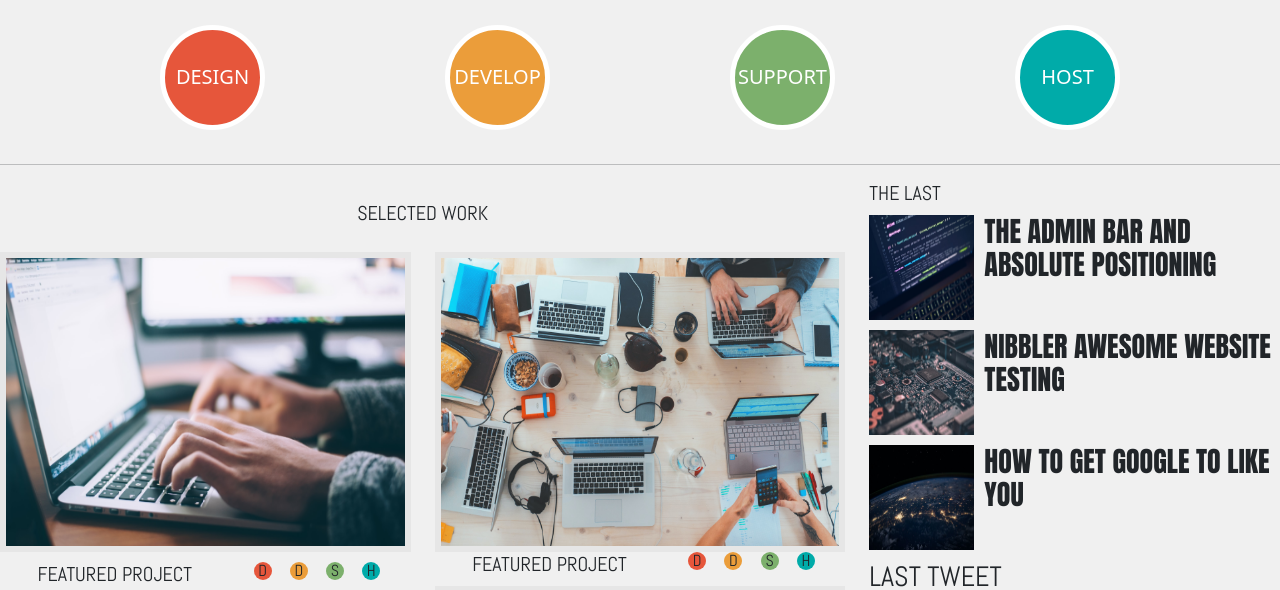
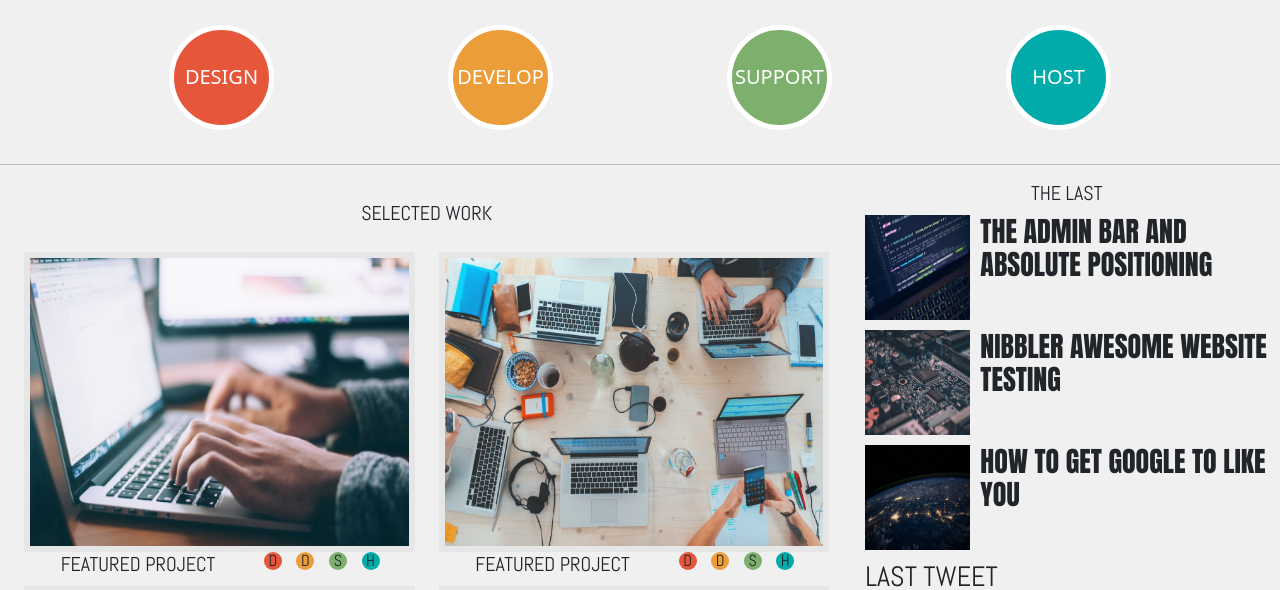
Before and after one commit to Harris-Choi-codeup-design-up/CodeUp-Design-Project, a plain HTML site: page Index.html in a window 1280 px wide. Shown: the part 205-795 px from the top of the page. Drawn offline with nearby package versions, Linux system fonts and the light colour scheme.

Commit message:
added the fini al touches

```diff
--- a/Index.html
+++ b/Index.html
@@ -54,21 +54,18 @@
                 <h3 style="margin-bottom: 20px; margin-top: 20px;">FROM PARK CITY, UTAH</h3>
             </div>
 
-                <div class="row row-cols-2 col-sm">
-                    <div class="logo1 d-flex justify-content-center">
+                <div class="row row-cols-2 col-sm justify-content-center">
+                    <div class="logoL d-flex justify-content-center col-5 col-md-3">
                         <h5 style="width: 105px; height: 105px; border-radius: 100%; background-color: #E6563B; display: flex; justify-content: center; align-items: center; color: white; border: 5px solid white;">DESIGN</h5>
                     </div>
 
-                    <div class="logo2 d-flex justify-content-center">
+                    <div class="logoR d-flex justify-content-center col-5 col-md-3">
                         <h5 style="width: 105px; height: 105px; border-radius: 100%; background-color: #EB9D3A; display: flex; justify-content: center; align-items: center; color: white; border: 5px solid white;">DEVELOP</h5>
                     </div>
-                </div>
-
-                <div class="row row-cols-2 col-sm">
-                    <div class="logo3 d-flex justify-content-center">
+                    <div class="logoL d-flex justify-content-center col-5 col-md-3">
                         <h5 style="width: 105px; height: 105px; border-radius: 100%; background-color: #7CB06C; display: flex; justify-content: center; align-items: center; color: white; border: 5px solid white;">SUPPORT</h5>
                     </div>
-                    <div class="logo4 d-flex justify-content-center">
+                    <div class="logoR d-flex justify-content-center col-5 col-md-3">
                         <h5 style="width: 105px; height: 105px; border-radius: 100%; background-color: #00ABA9; display: flex; justify-content: center; align-items: center; color: white; border: 5px solid white;">HOST</h5>
                     </div>
                 </div>
@@ -125,7 +122,7 @@
                 <div class="col-lg-4">
 
                     <div class="sideBar" style="font-family: 'Anton', sans-serif;">
-                        <h5 style="font-family: 'Abel', sans-serif;">THE LAST</h5>
+                        <h5 id="sHeader" style="font-family: 'Abel', sans-serif; text-align: center">THE LAST</h5>
                         <div class="side1 d-flex justify-content-start">
                         <img src="img/fifth-img.jpg">
                         <h3>THE ADMIN BAR AND ABSOLUTE POSITIONING</h3>
--- a/style.css
+++ b/style.css
@@ -10,11 +10,20 @@
 .d-flex{
     margin-top: 10px;
     margin-bottom: 10px;
-
 }
 .d-flex img{
     margin-right: 10px;
 }
+.row{
+    padding: 0;
+    margin: 0;
+}
+/*.btnCenter{*/
+/*    display: flex;*/
+/*    flex-wrap: wrap;*/
+/*    justify-content: center;*/
+/*    gap: 40px;*/
+/*}*/
 @media (max-width: 992px) {
     .sideBar{
         display: none;
@@ -29,3 +38,9 @@
         display: none;
     }
 }
+@media screen and (min-width: 1400px){
+    #sHeader{
+        margin-top: 20px;
+        margin-bottom: 27px;
+    }
+}
```
